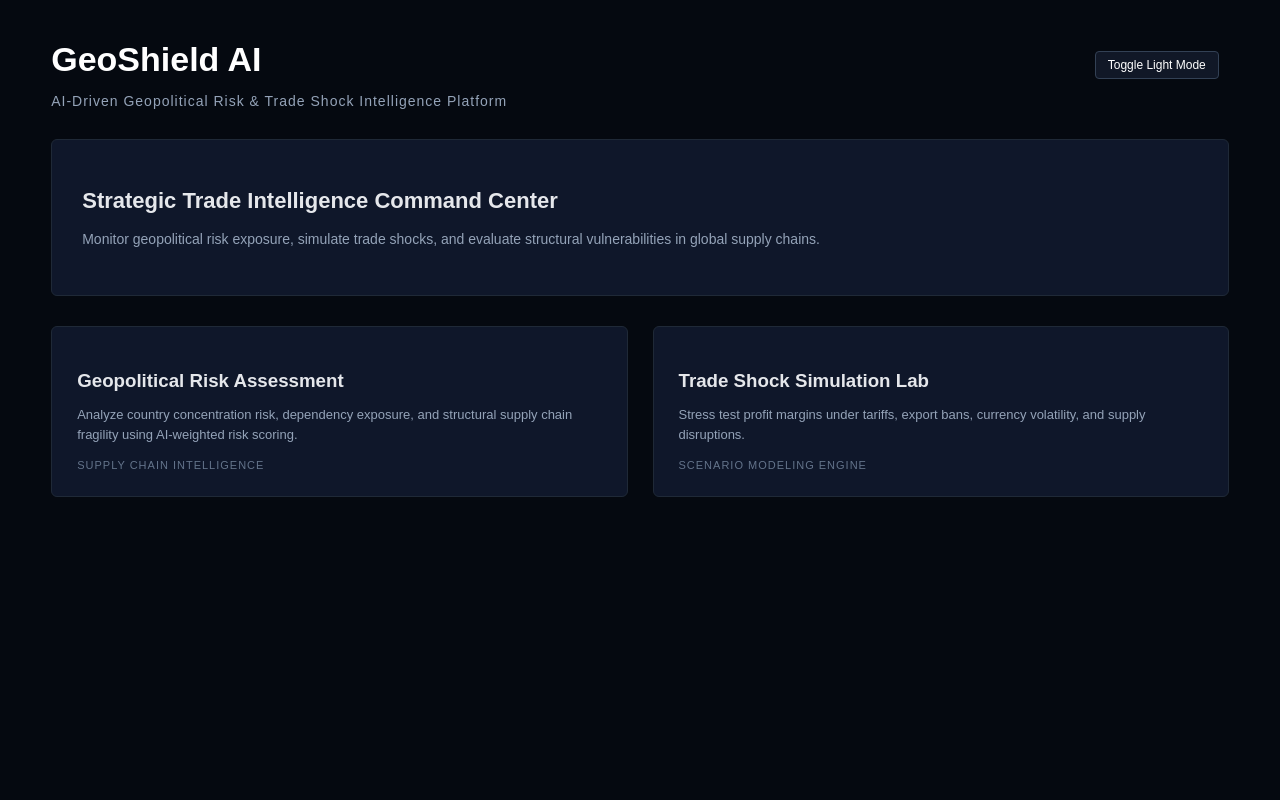
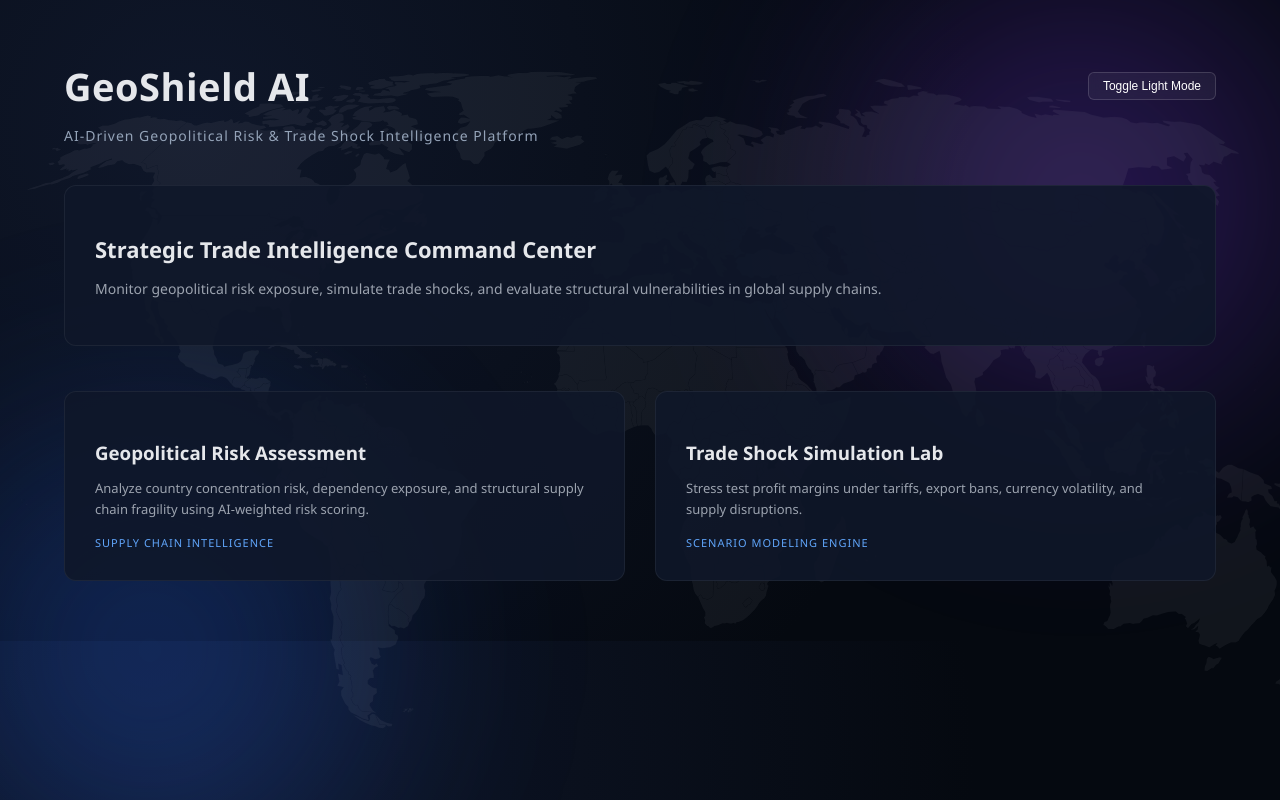
Before and after one commit to Harsh-wardhan-Singh/GeoSheild, a Flask app: template templates/index.html in a window 1280 px wide. Run offline with Flask 3, Linux system fonts and the light colour scheme; the template is opened without the code that fills it, so the values that code supplies are empty.

Commit message:
World map background + UI polish

```diff
--- a/static/script.js
+++ b/static/script.js
@@ -335,4 +335,84 @@
         `;
     }
 
+
+        /* =========================
+       SMOOTH BACKGROUND PARALLAX
+       (ADDED - DOES NOT TOUCH LOGIC)
+    ========================= */
+
+    const orb1 = document.querySelector(".orb-1");
+    const orb2 = document.querySelector(".orb-2");
+
+    let scrollPosition = 0;
+    let isTicking = false;
+
+    function handleParallax() {
+        const slowMove = scrollPosition * 0.08;
+        const fastMove = scrollPosition * 0.15;
+
+        if (orb1) {
+            orb1.style.transform = `translate(-${slowMove}px, ${slowMove}px)`;
+        }
+
+        if (orb2) {
+            orb2.style.transform = `translate(${fastMove}px, -${slowMove}px)`;
+        }
+
+        isTicking = false;
+    }
+
+    window.addEventListener("scroll", function () {
+        scrollPosition = window.scrollY;
+
+        if (!isTicking) {
+            window.requestAnimationFrame(handleParallax);
+            isTicking = true;
+        }
+    });
+
+
+
+    /* =========================
+       SMOOTH SECTION SCROLL
+       (VISUAL POLISH ONLY)
+    ========================= */
+
+    function scrollToTopSmooth() {
+        window.scrollTo({ top: 0, behavior: "smooth" });
+    }
+
+    goRisk.addEventListener("click", scrollToTopSmooth);
+    goSimulation.addEventListener("click", scrollToTopSmooth);
+    backHome1.addEventListener("click", scrollToTopSmooth);
+    backHome2.addEventListener("click", scrollToTopSmooth);
+
+
+
+    /* =========================
+       METER TRANSITION POLISH
+       (PURELY VISUAL)
+    ========================= */
+
+    const shockFill = document.getElementById("shock-fill");
+
+    if (shockFill) {
+        shockFill.style.transition = "width 0.5s ease, background 0.4s ease";
+    }
+    /* =========================
+   WORLD MAP SCROLL EFFECT
+========================= */
+
+const worldMap = document.querySelector(".world-map-bg img");
+
+window.addEventListener("scroll", () => {
+    if (!worldMap) return;
+
+    const scroll = window.scrollY;
+    const scale = 1 + scroll * 0.0003;
+    const shift = scroll * 0.05;
+
+    worldMap.style.transform = `scale(${scale}) translateY(${shift}px)`;
+    worldMap.style.opacity = 0.05 + scroll * 0.0001;
 });
+});
--- a/static/style.css
+++ b/static/style.css
@@ -1,19 +1,62 @@
 /* ========================= */
-/* GLOBAL */
+/* GLOBAL FOUNDATION */
 /* ========================= */
 
 body {
     margin: 0;
-    background-color: #050910;
-    font-family: Arial, sans-serif;
+    font-family: 'Segoe UI', Arial, sans-serif;
     color: #e5e7eb;
-    transition: background 0.3s ease, color 0.3s ease;
+    background: radial-gradient(circle at 15% 20%, #0f172a, #050910 65%);
+    transition: background 0.4s ease, color 0.4s ease;
+    overflow-x: hidden;
+    scroll-behavior: smooth;
 }
 
+/* ========================= */
+/* BACKGROUND LAYER SYSTEM */
+/* ========================= */
+
+.bg-layer {
+    position: fixed;
+    inset: 0;
+    z-index: -3;
+    overflow: hidden;
+    pointer-events: none;
+}
+
+/* Floating Orbs */
+
+.bg-orb {
+    position: absolute;
+    width: 800px;
+    height: 800px;
+    filter: blur(85px);
+    opacity: 0.6;
+}
+
+.orb-1 {
+    top: -200px;
+    right: -200px;
+    background: radial-gradient(circle, rgba(124,58,237,0.6), transparent 60%);
+}
+
+.orb-2 {
+    bottom: -250px;
+    left: -250px;
+    background: radial-gradient(circle, rgba(37,99,235,0.6), transparent 60%);
+}
+
+/* ========================= */
+/* LAYOUT */
+/* ========================= */
+
 .container {
-    width: 92%;
+    width: 90%;
+    max-width: 1350px;
     margin: auto;
-    padding: 40px 0;
+    padding: 60px 0;
+    position: relative;
+    z-index: 1;
 }
 
 /* ========================= */
@@ -24,136 +67,112 @@
     display: flex;
     justify-content: space-between;
     align-items: center;
+    margin-bottom: 10px;
 }
 
 h1 {
-    font-size: 34px;
+    font-size: 38px;
+    font-weight: 600;
     margin: 0;
-    color: #ffffff;
+    letter-spacing: 0.5px;
 }
 
 .tagline {
     color: #94a3b8;
-    margin-bottom: 30px;
+    margin-bottom: 40px;
     font-size: 14px;
     letter-spacing: 1px;
 }
 
 /* ========================= */
-/* THEME TOGGLE BUTTON */
+/* THEME BUTTON */
 /* ========================= */
 
 .theme-toggle {
-    background: #111827;
-    border: 1px solid #334155;
+    background: rgba(255,255,255,0.05);
+    border: 1px solid rgba(255,255,255,0.15);
     color: white;
-    padding: 6px 12px;
-    border-radius: 4px;
+    padding: 6px 14px;
+    border-radius: 6px;
     cursor: pointer;
     font-size: 12px;
-    transition: 0.2s ease;
+    backdrop-filter: blur(6px);
+    transition: all 0.25s ease;
 }
 
 .theme-toggle:hover {
-    background: #2563eb;
+    background: rgba(37,99,235,0.25);
     border-color: #2563eb;
 }
 
 /* ========================= */
-/* HERO + HUB */
+/* CARD SYSTEM */
 /* ========================= */
 
-.hero-card {
-    background: #0f172a;
+.card,
+.hero-card,
+.hub-card,
+.metric-box {
+    background: rgba(15, 23, 42, 0.88);
+    border: 1px solid rgba(255,255,255,0.06);
+    border-radius: 12px;
     padding: 30px;
-    border: 1px solid #1f2937;
-    border-radius: 6px;
-    margin-bottom: 30px;
-    transition: 0.3s ease;
+    transition: all 0.25s ease;
 }
 
-.hero-card h2 {
-    margin-bottom: 10px;
-    font-size: 22px;
-}
+/* Depth scaling */
 
-.hero-card p {
-    color: #94a3b8;
-    font-size: 14px;
-    line-height: 1.6;
+.hero-card {
+    margin-bottom: 45px;
 }
 
 .hub-grid {
     display: grid;
     grid-template-columns: 1fr 1fr;
-    gap: 25px;
+    gap: 30px;
 }
 
-.hub-card {
-    background: #0f172a;
-    border: 1px solid #1f2937;
-    padding: 25px;
-    border-radius: 6px;
-    cursor: pointer;
-    transition: all 0.2s ease;
+/* Elevation effect */
+
+.card:hover,
+.hub-card:hover,
+.metric-box:hover {
+    transform: translateY(-6px);
+    box-shadow: 0 20px 50px rgba(0,0,0,0.5);
 }
 
-.hub-card:hover {
-    border-color: #2563eb;
-    box-shadow: 0 0 20px rgba(37, 99, 235, 0.15);
-    transform: translateY(-3px);
+/* ========================= */
+/* TYPOGRAPHY */
+/* ========================= */
+
+.hero-card h2 {
+    font-size: 22px;
+    margin-bottom: 12px;
+}
+
+.hero-card p {
+    color: #9ca3af;
+    font-size: 14px;
+    line-height: 1.6;
 }
 
 .hub-card h3 {
-    margin-bottom: 10px;
+    margin-bottom: 12px;
+    font-weight: 600;
 }
 
 .hub-card p {
     font-size: 13px;
-    color: #94a3b8;
-    line-height: 1.5;
+    color: #9ca3af;
+    line-height: 1.6;
 }
 
 .hub-tag {
     margin-top: 15px;
     font-size: 11px;
-    color: #64748b;
+    color: #60a5fa;
     text-transform: uppercase;
     letter-spacing: 1px;
-}
-
-/* ========================= */
-/* CARDS */
-/* ========================= */
-
-.card {
-    background: #0f172a;
-    padding: 25px;
-    border-radius: 6px;
-    margin-bottom: 25px;
-    border: 1px solid #1f2937;
-    transition: 0.3s ease;
-}
-
-/* ========================= */
-/* BUTTONS */
-/* ========================= */
-
-button {
-    background: #111827;
-    color: white;
-    border: 1px solid #334155;
-    padding: 10px 18px;
-    border-radius: 4px;
-    cursor: pointer;
-    margin-right: 10px;
-    margin-top: 10px;
-    transition: all 0.2s ease;
-}
-
-button:hover {
-    background: #2563eb;
-    border-color: #2563eb;
 }
 
 /* ========================= */
@@ -223,47 +226,59 @@
 /* ========================= */
 
 .alert {
-    background: #1e293b;
-    padding: 12px;
-    border-left: 4px solid #ef4444;
-    margin-bottom: 10px;
+    background: rgba(30,41,59,0.9);
+    padding: 14px;
+    border-left: 4px solid #f87171;
+    margin-bottom: 14px;
     font-size: 13px;
+    border-radius: 6px;
 }
 
 /* ========================= */
-/* FORM CONTROLS */
+/* FORMS */
 /* ========================= */
 
 label {
     font-size: 13px;
-    color: #94a3b8;
+    color: #9ca3af;
 }
 
-select,
-input[type="text"],
-input[type="number"] {
+input,
+select {
     width: 100%;
-    padding: 8px;
-    background: #0b1220;
-    border: 1px solid #1e293b;
+    padding: 10px;
+    border-radius: 8px;
+    border: 1px solid rgba(255,255,255,0.08);
+    background: rgba(15,23,42,0.85);
     color: white;
-    border-radius: 4px;
-    margin-bottom: 12px;
+    margin-bottom: 16px;
+    transition: border 0.2s ease, box-shadow 0.2s ease;
 }
 
-select:focus,
-input:focus {
+input:focus,
+select:focus {
     outline: none;
     border-color: #2563eb;
+    box-shadow: 0 0 0 3px rgba(37,99,235,0.2);
 }
 
 /* ========================= */
-/* RANGE */
+/* BUTTONS */
 /* ========================= */
 
-input[type="range"] {
-    width: 100%;
-    margin: 10px 0;
+button {
+    background: linear-gradient(90deg, #2563eb, #7c3aed);
+    border: none;
+    color: white;
+    padding: 10px 22px;
+    border-radius: 8px;
+    cursor: pointer;
+    transition: all 0.25s ease;
+}
+
+button:hover {
+    transform: translateY(-3px);
+    box-shadow: 0 14px 30px rgba(124,58,237,0.4);
 }
 
 /* ========================= */
@@ -299,53 +321,51 @@
 /* ========================= */
 
 body.light-mode {
-    background-color: #f3f4f6;
+    background: linear-gradient(135deg, #f8fafc, #e2e8f0);
     color: #111827;
 }
 
-body.light-mode h1 {
-    color: #111827;
+body.light-mode .card,
+body.light-mode .hero-card,
+body.light-mode .hub-card,
+body.light-mode .metric-box {
+    background: rgba(255,255,255,0.95);
+    border: 1px solid rgba(0,0,0,0.08);
 }
 
-body.light-mode .hero-card,
-body.light-mode .hub-card,
-body.light-mode .card,
-body.light-mode .metric-box {
+body.light-mode input,
+body.light-mode select {
     background: #ffffff;
+    color: #111827;
     border: 1px solid #d1d5db;
 }
 
-body.light-mode .tagline,
-body.light-mode .hub-card p,
-body.light-mode label {
+body.light-mode .alert {
+    background: #f1f5f9;
+}
+
+body.light-mode .tagline {
     color: #374151;
 }
 
-body.light-mode button,
-body.light-mode .theme-toggle {
-    background: #e5e7eb;
-    color: #111827;
-    border: 1px solid #cbd5e1;
+/* ========================= */
+/* WORLD MAP BACKGROUND */
+/* ========================= */
+
+.world-map-bg {
+    position: fixed;
+    inset: 0;
+    z-index: -2;
+    pointer-events: none;
+    display: flex;
+    justify-content: center;
+    align-items: center;
+    overflow: hidden;
 }
 
-body.light-mode button:hover,
-body.light-mode .theme-toggle:hover {
-    background: #2563eb;
-    color: white;
+.world-map-bg img {
+    width: 120%;
+    opacity: 0.06;
+    filter: grayscale(100%) contrast(120%);
+    transition: transform 0.3s ease-out, opacity 0.3s ease-out;
 }
-
-body.light-mode select,
-body.light-mode input[type="text"],
-body.light-mode input[type="number"] {
-    background: #ffffff;
-    color: #111827;
-    border: 1px solid #cbd5e1;
-}
-
-body.light-mode .shock-meter {
-    background: #e5e7eb;
-}
-
-body.light-mode .alert {
-    background: #f3f4f6;
-}
--- a/templates/index.html
+++ b/templates/index.html
@@ -6,6 +6,18 @@
     <link rel="stylesheet" href="/static/style.css">
 </head>
 <body>
+
+<!-- ========================= -->
+<!-- DYNAMIC BACKGROUND LAYER -->
+<!-- ========================= -->
+<div class="bg-layer">
+    <div class="bg-orb orb-1"></div>
+    <div class="bg-orb orb-2"></div>
+</div>
+
+<div class="world-map-bg">
+    <img src="/static/world-map.svg" alt="world map">
+</div>
 
 <div class="container">
 
```
Also changed, not shown: other parts of static/style.css (+29 -38 lines), static/world-map.svg (added).
